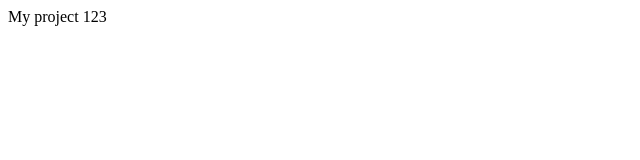
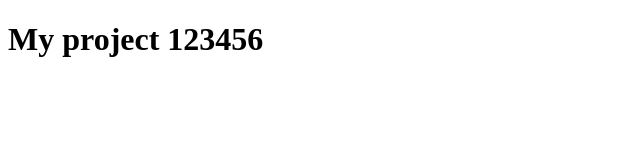
Before and after one commit to TetyanaPavlyuk/my_project, a plain HTML site: page index.html in a window 1280 px wide. Shown: the whole page, without its empty margins (0-640 px from the left). Drawn offline with Linux system fonts and the light colour scheme.

Commit message:
body was changed

```diff
--- a/index.html
+++ b/index.html
@@ -7,6 +7,6 @@
     <title>My project</title>
 </head>
 <body>
-    My project 123
+    <h1>My project 123456</h1>
 </body>
 </html>
```
